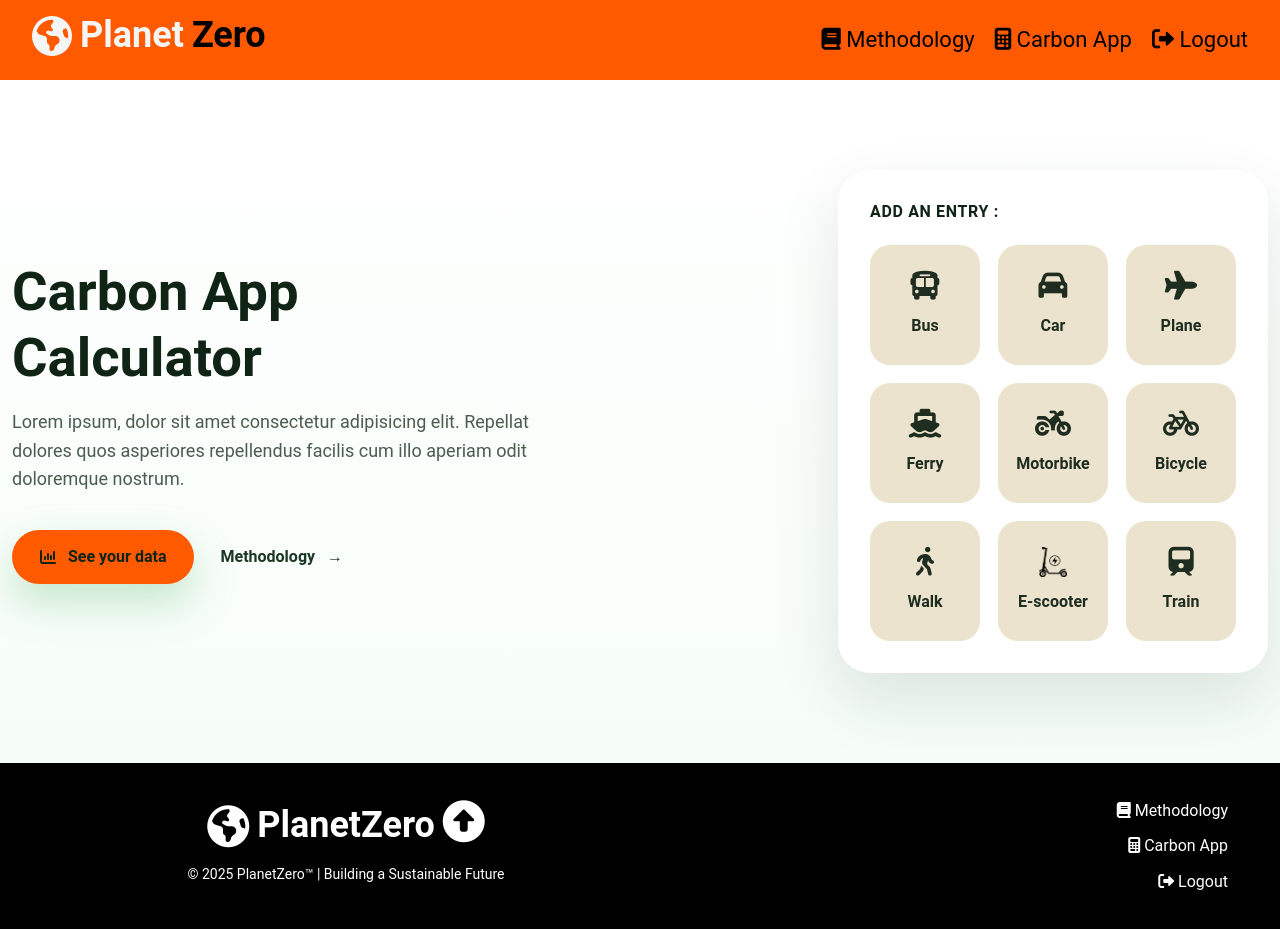
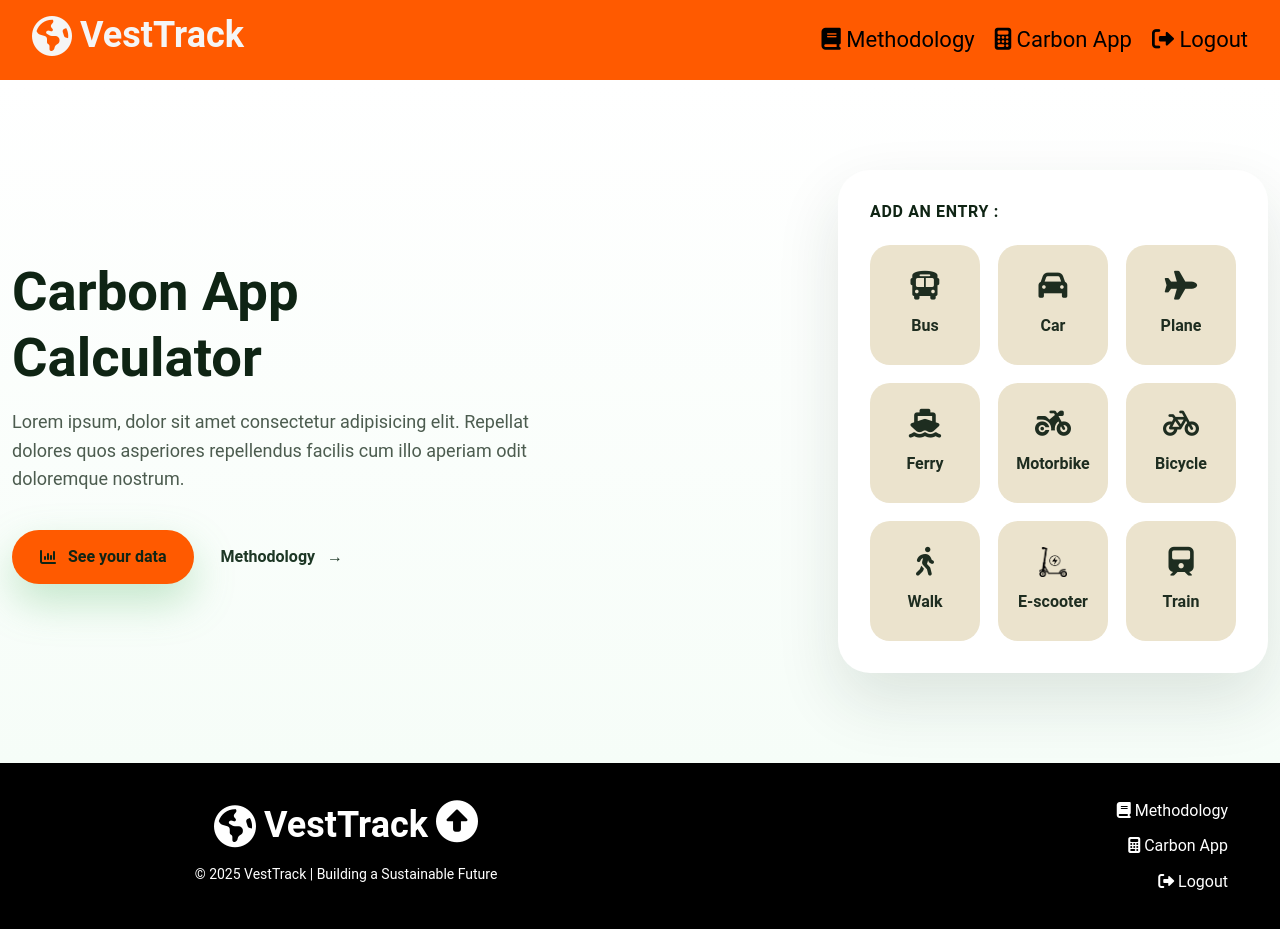
Before and after one commit to JosefLeininger03/carbon_app_2025, a Flask app: page /carbon_app in a window 1280 px wide. Run offline with Flask 2, Linux system fonts and the light colour scheme; a user stored in the database is signed in; some libraries are stand-ins or nearby versions.

Commit message:
Update layout.html

```diff
--- a/capp/templates/layout.html
+++ b/capp/templates/layout.html
@@ -84,7 +84,7 @@
             <h1 class="logo">
               <a href="{{ url_for('home.home_home') }}">
                 <i class="fa-solid fa-earth-americas"></i>
-                <span class="planet-text">Planet</span> Zero
+                <span class="planet-text">VestTrack</span>
               </a>
             </h1>
           </div>
@@ -131,11 +131,11 @@
       <div class="footer-left">
         <div class="footer-logo">
           <i class="fa-solid fa-earth-americas"></i>
-          <span>PlanetZero</span>
+          <span>VestTrack</span>
           <a href="#">
             <i class="fa-solid fa-circle-up up-icon"></i> </a>
         </div>
-        <p>© 2025 PlanetZero™ | Building a Sustainable Future</p>
+        <p>© 2025 VestTrack | Building a Sustainable Future</p>
       </div>
 
       <!-- Right side: links stacked vertically -->
```
